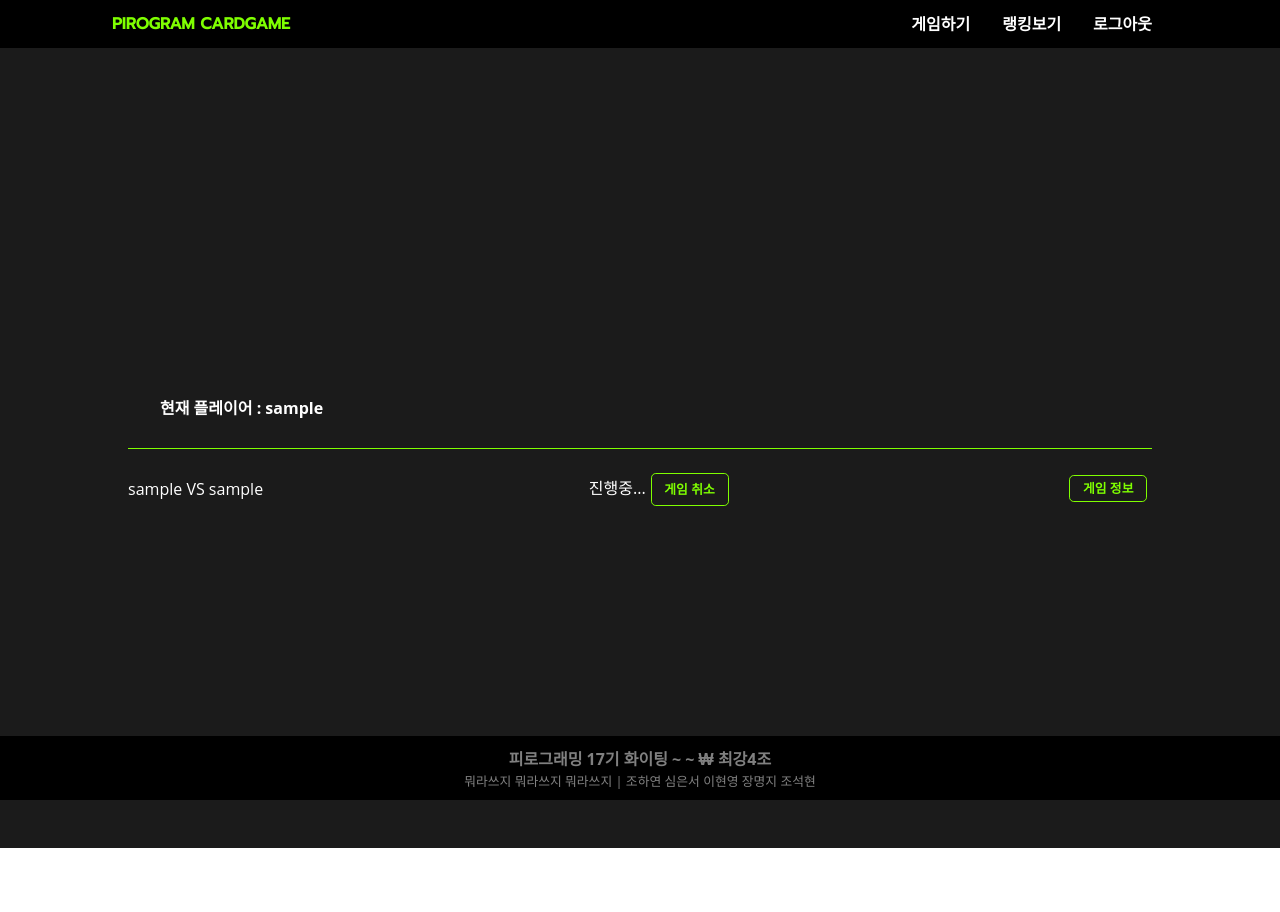
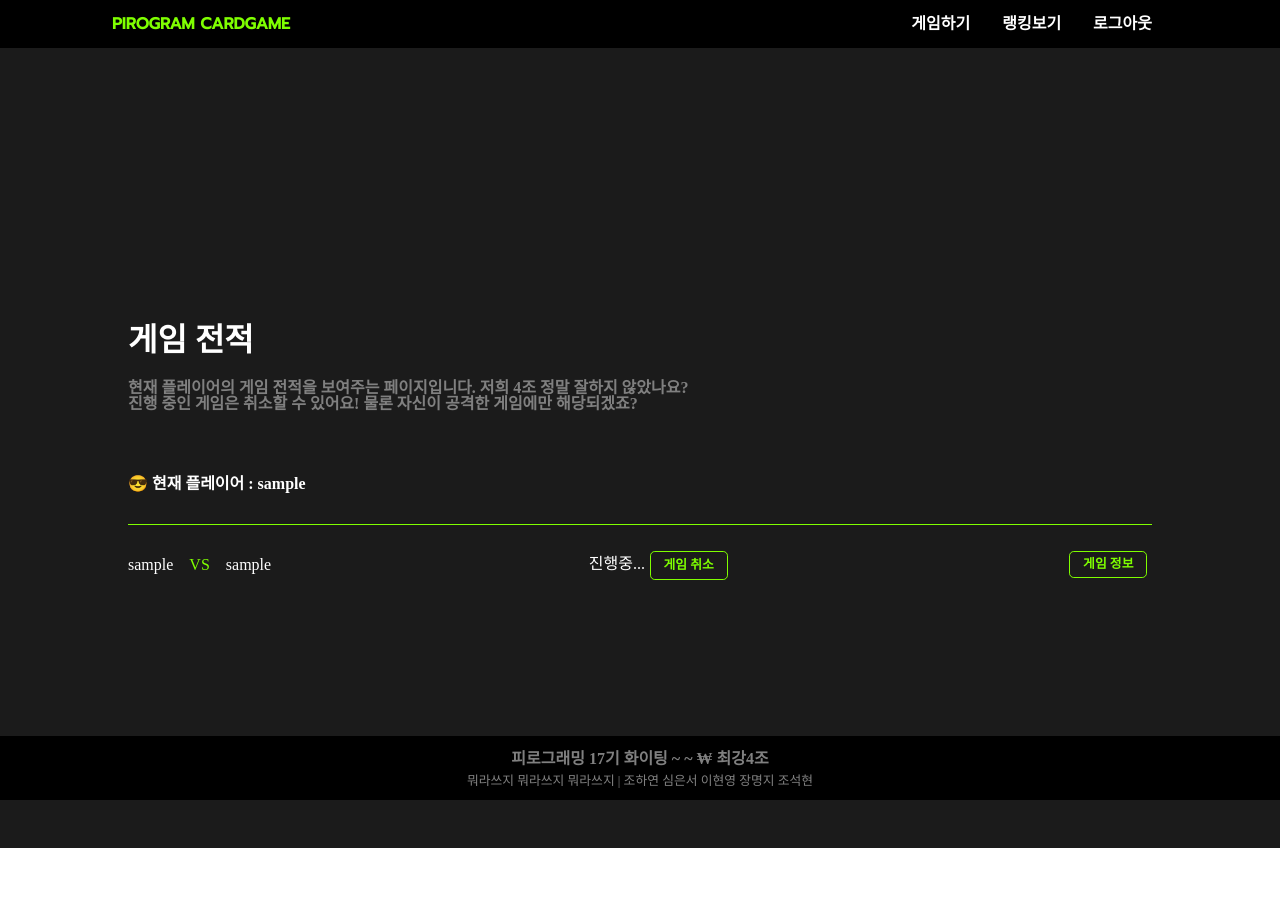
Before and after one commit to hamo-o/Piro17-hw, a Django app: page /game_list/ in a window 1280 px wide. Run offline with Django 4.2, Linux system fonts and the light colour scheme; a user stored in the database is signed in; tables that the repository leaves empty hold one stand-in row (values such as "Sample post"); some web fonts are replaced.

Commit message:
Css : main, game_list, game_rank 페이지 완료

```diff
--- a/cardgame/templates/cardgame/game_list.html
+++ b/cardgame/templates/cardgame/game_list.html
@@ -25,28 +25,39 @@
     </nav>
     <div class="content">
       {% block content %} {% if user.is_authenticated %}
-        <div class="player">현재 플레이어 : {{user.username}}</div>
+        <div class="title">
+          <span>게임 전적</span>
+          <p>
+            현재 플레이어의 게임 전적을 보여주는 페이지입니다. 저희 4조 정말 잘하지 않았나요?<br>
+            진행 중인 게임은 취소할 수 있어요! 물론 자신이 공격한 게임에만 해당되겠죠?
+          </p>
+        </div>
+        <div class="player">😎 현재 플레이어 : {{user.username}}</div>
         {% for game in games reversed %}
         <div class="content-box">
-          <div class="versus">{{game.attacker.username}} VS {{game.defender.username}}</div>
+          <div style="display:flex">
+            <div class="versus">{{game.attacker.username}}</div>
+            <div class="vs">　VS　</div>
+            <div class="versus">{{game.defender.username}}</div>
+          </div>
           <div class="result_detail">
             {% if game in status_proceed %}
               {% if game.attacker.username == current_user.username %}
-                  <div>진행중...<a class="cancel_btn" href="{% url 'cardgame:game_delete' pk=game.id%}">게임 취소</a></div>
+                  <div>진행중...<a class="cancel_btn box-btn" href="{% url 'cardgame:game_delete' pk=game.id%}">게임 취소</a></div>
               {% elif game.defender.username == current_user.username %}
-                  <a class="defend_btn" href="{% url 'cardgame:defend' pk=game.id%}">반격하기</a>
+                  <a class="defend_btn box-btn" href="{% url 'cardgame:defend' pk=game.id%}">반격하기</a>
               {% endif %}
-              <a class="inform_btn" href="{% url 'cardgame:game_detail' pk=game.id %}">게임 정보</a>
+              <a class="inform_btn box-btn" href="{% url 'cardgame:game_detail' pk=game.id %}">게임 정보</a>
             {% endif %}
             {% if game in stauts_end %}
               {% if game.attack_card == game.defend_card %}
-                <div>무승부</div>
+                <div>결과 : 무승부👊</div>
               {% elif game.victory_user.username == current_user.username %}
-                  <div>결과 : 승리</div>
+                  <div>결과 : 승리👍</div>
               {% elif game.victory_user.username != current_user.username %}
-                  <div>결과 : 패배</div>
+                  <div>결과 : 패배👎</div>
               {% endif %}
-              <a class="inform_btn" href="{% url 'cardgame:game_detail' pk=game.id %}">게임 정보</a>
+              <a class="inform_btn box-btn" href="{% url 'cardgame:game_detail' pk=game.id %}">게임 정보</a>
             {% endif %}
           </div>
         </div>
--- a/static/css/game_list.css
+++ b/static/css/game_list.css
@@ -12,9 +12,22 @@
   justify-content: space-between;
 }
 
+.title{
+  font-size:2rem;
+  width: 80%;
+  padding: 2rem 0;
+  color: white;
+  font-weight: bold;
+}
+.title p{
+  color:grey;
+  font-size:1rem;
+  margin-top: 1.5rem;
+}
+
 .player {
   width: 80%;
-    padding: 2rem;
+  padding: 2rem 0;
 
   border-bottom: 0.1rem solid chartreuse;
 
@@ -27,6 +40,10 @@
   display: flex;
   align-items: center;
   justify-content: space-between;
+}
+
+.vs{
+  color: chartreuse;
 }
 
 .cancel_btn,
--- a/static/css/game_rank.css
+++ b/static/css/game_rank.css
@@ -11,7 +11,7 @@
 
 .content-box {
   width: 50vw;
-  height: 50vh;
+  height: max-content;
   padding: 2rem;
 
   background: rgb(16, 16, 16);
@@ -20,6 +20,10 @@
   flex-direction: column;
   align-items: center;
   justify-content: center;
+}
+
+.emoji{
+  font-size:6rem;
 }
 
 .first-content {
--- a/static/css/reset.css
+++ b/static/css/reset.css
@@ -144,7 +144,6 @@ a {
 
 a:visited {
   text-decoration: none;
-  color: inherit;
 }
 
 input {
--- a/static/css/setting.css
+++ b/static/css/setting.css
@@ -1,3 +1,15 @@
+@font-face {
+  font-family: "DOSGothic";
+  src: url("https://cdn.jsdelivr.net/gh/projectnoonnu/noonfonts_eight@1.0/DOSGothic.woff")
+    format("woff");
+  font-weight: normal;
+  font-style: normal;
+}
+
+body {
+  font-family: "DOSGothic";
+}
+
 .navbar {
   height: 3rem;
   background: black;
@@ -25,10 +37,16 @@
 
   display: flex;
   align-items: center;
+  transition: color 0.5s;
 }
 
 .navbar-list li {
   margin: 0 1rem 0;
+  transition: color 0.5s;
+}
+
+.navbar-list li:hover {
+  color: chartreuse;
 }
 
 .content {
@@ -65,3 +83,15 @@
 .footer-content {
   font-size: 0.8rem;
 }
+
+.box-btn{
+  transition: color 0.5s;
+}
+
+.box-btn:hover{
+  cursor: pointer;
+  border: 0.1rem solid chartreuse;
+  border-radius: 0.3rem;
+  background: chartreuse;
+  color: black!important;
+}
```
Also changed, not shown: cardgame/templates/cardgame/game_rank.html (+7 -3 lines), cardgame/templates/cardgame/main.html (+20 -6 lines), static/image/logo.png (added). Lines whose indentation alone changed are shown as unchanged.
